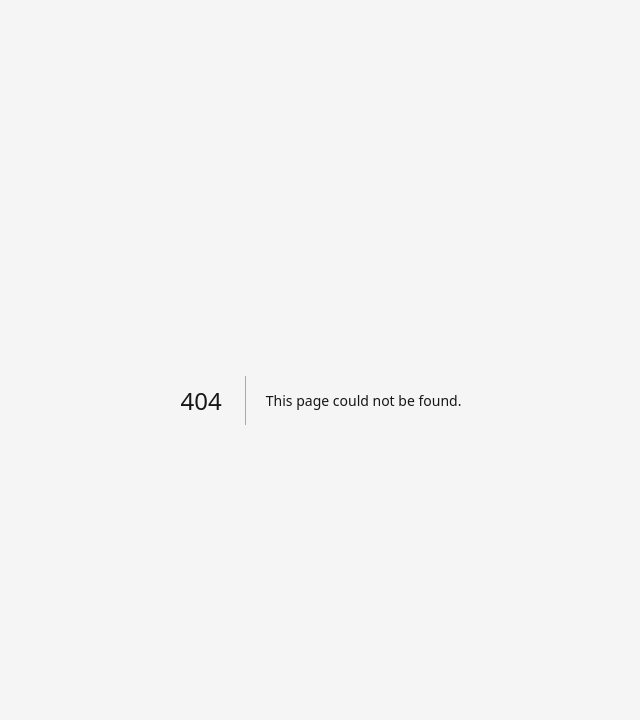
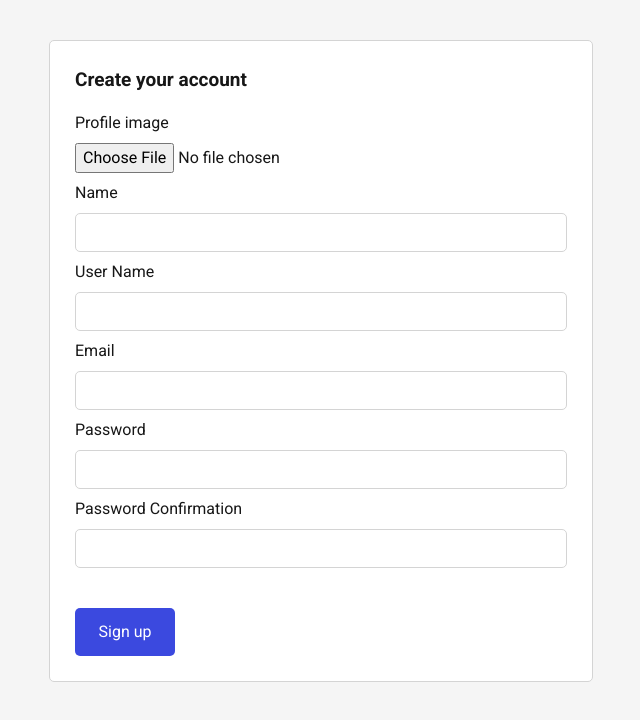
Before and after one commit to Arisbeth1409/devto-app, a Next.js app: page /new-user/create in a window 1280 px wide. Before the commit this address had no page. Shown: the top 720 px of the page, without its empty margins (319-959 px from the left). Built offline with nearby package versions, Linux system fonts and the light colour scheme.

Commit message:
feat(login): changes in login

```diff
--- a/components/Avatar.jsx
+++ b/components/Avatar.jsx
@@ -1,5 +1,4 @@
 import { useState } from "react";
-import Image from "next/image";
 
 import DefaulImage from "@/public/default_user.png";
 import SecondaryButton from "./SecondaryButton";
@@ -16,12 +15,10 @@ export default function Avatar({ user }) {
         }}
         className="rounded-full border-2 border-transparent hover:border-indigo-500/50"
       >
-        <Image
-          className="rounded-full"
+        <img
+          className="rounded-full w-[30px] h-[30px]"
           src={profilePic || DefaulImage}
           alt="user-image"
-          width={30}
-          height={30}
         />
       </button>
       {showDataUser && (
--- a/components/Header.jsx
+++ b/components/Header.jsx
@@ -149,7 +149,7 @@ export default function Header() {
                 text="
             Create account
           "
-                href="/"
+                href="/new-user"
                 underline={true}
               />
             </>
--- a/components/LoginButton.jsx
+++ b/components/LoginButton.jsx
@@ -1,12 +1,20 @@
 import Image from "next/image";
 
-export default function LoginButton({ icon, text }) {
+export default function LoginButton({ icon, text, href }) {
   return (
-    <button className="h-[50px] flex items-center bg-white w-full p-2 rounded-[5px] border border-[#d4d4d4] hover:bg-[#ececec]">
-      {icon && (
-        <Image className="pr-2" src={icon} alt={text} width={35} height={35} />
-      )}
-      <span className="text-center w-full text-[15px]">{text}</span>
+    <button className="h-[50px]  bg-white w-full p-2 rounded-[5px] border border-[#d4d4d4] hover:bg-[#ececec]">
+      <a href={href || ""} className="flex items-center">
+        {icon && (
+          <Image
+            className="pr-2"
+            src={icon}
+            alt={text}
+            width={35}
+            height={35}
+          />
+        )}
+        <span className="text-center w-full text-[15px]">{text}</span>
+      </a>
     </button>
   );
 }
--- a/pages/login.jsx
+++ b/pages/login.jsx
@@ -10,7 +10,7 @@ import logo from "@/public/devto_logo.png";
 import jsonData from "@/public/icons.json";
 import LoginButton from "@/components/LoginButton";
 
-export default function Login() {
+export default function Login({ isCreateUser }) {
   const {
     handleSubmit,
     register,
@@ -69,7 +69,16 @@ export default function Login() {
             />
           );
         })}
+        {isCreateUser && (
+          <LoginButton
+            text="Sign up with Email"
+            icon="/icons/icon-email.svg"
+            href="/new-user/create"
+          />
+        )}
       </div>
+      {!isCreateUser && (
+        <>
           <div className="relative mt-4 border-b-2 w-full border-x-zinc-500  text-center text-[15px] text-[#737373]">
             <span className="absolute bottom-[-13px] bg-[#f5f5f5] w-[40px]">
               OR
@@ -154,16 +163,23 @@ export default function Login() {
                 "Log in"
               )}
             </button>
+          </form>
+        </>
+      )}
       <p className="border-b-2 pb-5 border-x-zinc-500 italic text-center text-[15px] mt-3 text-[#737373]">
         By signing in, you are agreeing to our privacy{" "}
         <span className="text-[#3b49df]">policy, terms of use</span>
         <span className="text-[#3b49df]">and code of conduct.</span>
       </p>
-        <p className="text-[16px] text-center">
-          New to DEV Community?{" "}
-          <span className="text-[#3b49df]">Create account.</span>
+      <p className="text-[16px] text-center mt-3">
+        {isCreateUser ? "Already have an account?" : " New to DEV Community?"}
+        <Link
+          href={!isCreateUser ? "/new-user" : "/login"}
+          className="text-[#3b49df] pl-1"
+        >
+          {isCreateUser ? "Log in." : " Create account."}
+        </Link>
       </p>
-      </form>
     </main>
   );
 }
--- /dev/null
+++ b/pages/new-user/create/index.jsx
@@ -0,0 +1,41 @@
+export default function CreateUser() {
+  return (
+    <main className="rounded-[5px] bg-white border border-[#d4d4d4] mt-10 mb-12 w-[90%] sm:max-w-[544px]  sm:p-[0px] flex   flex-col mx-auto">
+      <div className="p-[25px]">
+        <h1 className="bold text-[19px]">Create your account</h1>
+        <form className="w-full flex flex-col gap-2 mt-4">
+          <label className="text-[#171717] medium">Profile image</label>
+          <input type="file" />
+          <label className="text-[#171717] medium">Name</label>
+          <input
+            className="bg-white p-[8px] h-[39px] rounded-[5px] border border-[#d4d4d4] focus:border-[#3b49df]"
+            type="text"
+          />
+          <label className="text-[#171717] medium">User Name</label>
+          <input
+            className="bg-white p-[8px] h-[39px] rounded-[5px] border border-[#d4d4d4] focus:border-[#3b49df]"
+            type="text"
+          />
+          <label className="text-[#171717] medium">Email</label>
+          <input
+            className="bg-white p-[8px] h-[39px] rounded-[5px] border border-[#d4d4d4] focus:border-[#3b49df]"
+            type="text"
+          />
+          <label className="text-[#171717] medium">Password</label>
+          <input
+            className="bg-white p-[8px] h-[39px] rounded-[5px] border border-[#d4d4d4] focus:border-[#3b49df]"
+            type="text"
+          />
+          <label className="text-[#171717] medium">Password Confirmation</label>
+          <input
+            className="bg-white p-[8px] h-[39px] rounded-[5px] border border-[#d4d4d4] focus:border-[#3b49df]"
+            type="text"
+          />
+          <button className="h-[48px] bg-[#3b49df] mt-8 text-white hover:bg-[#2f3ab2] rounded-[5px] w-[100px]">
+            Sign up
+          </button>
+        </form>
+      </div>
+    </main>
+  );
+}
--- a/pages/new-user/index.jsx
+++ b/pages/new-user/index.jsx
@@ -1,3 +1,5 @@
+import Login from "../login";
+
 export default function NewUser() {
-  return <div>new user</div>;
+  return <Login isCreateUser={true} />;
 }
```
Lines whose indentation alone changed are shown as unchanged.
